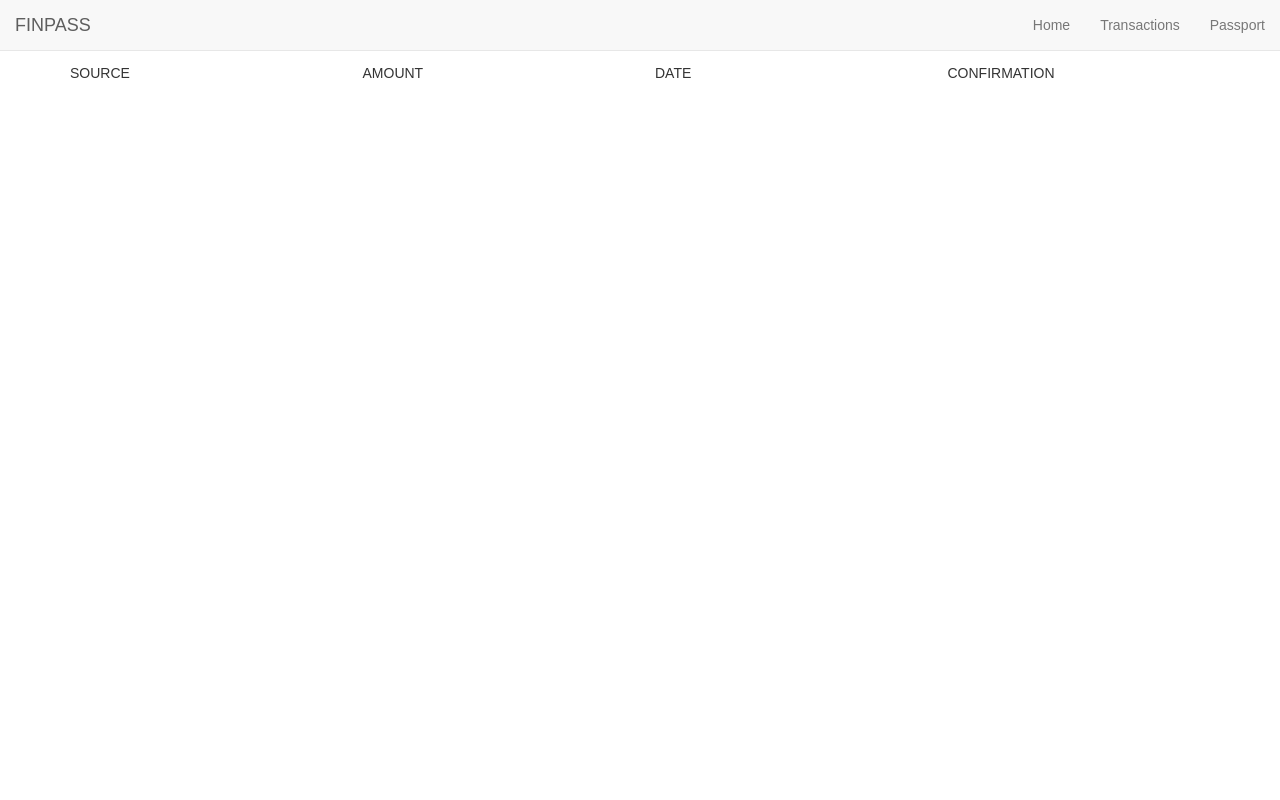
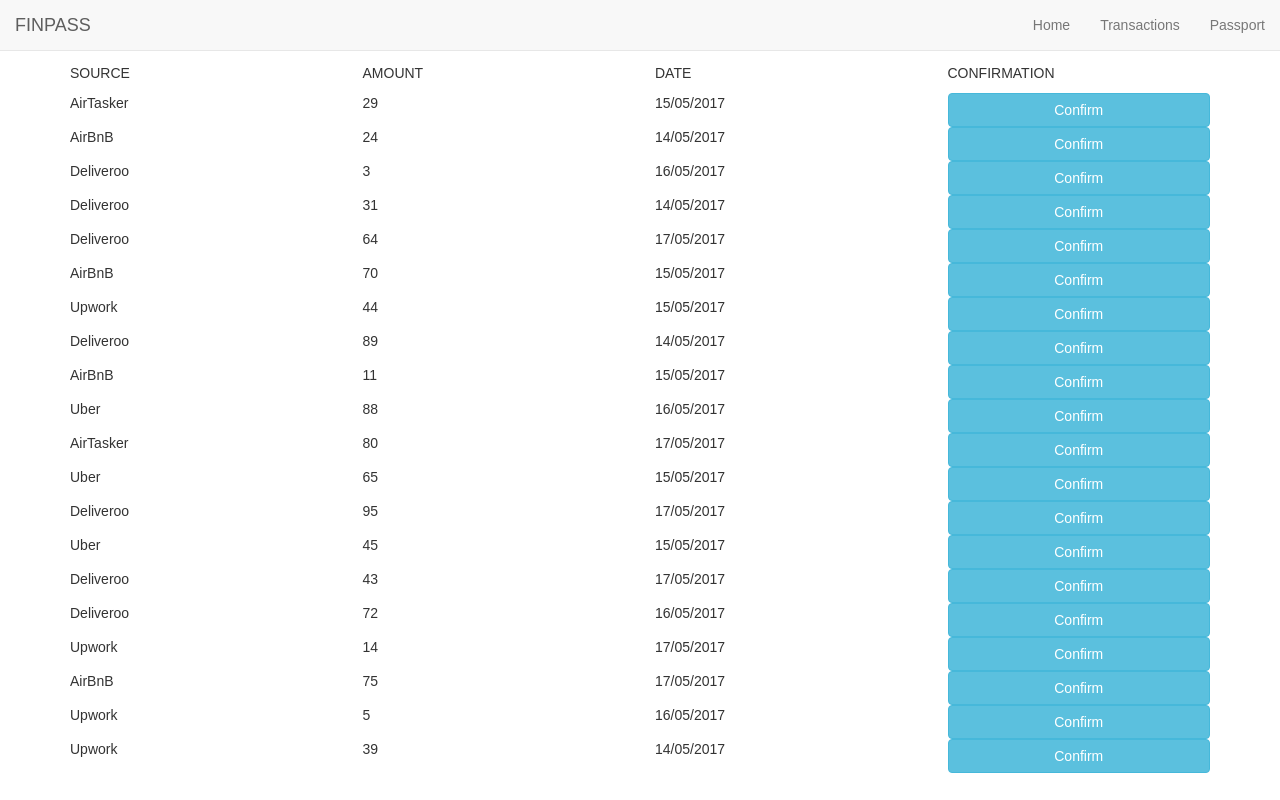
Before and after one commit to ypyang237/finpass_reghack, a React (Create React App) app: page /transactions in a window 1280 px wide. Built offline with nearby package versions, Linux system fonts and the light colour scheme.

Commit message:
mocks up dummy transaction data

```diff
--- a/src/components/transactions.js
+++ b/src/components/transactions.js
@@ -1,9 +1,47 @@
 import React, { Component } from 'react';
 import GlobalHeader from './globalHeader.js';
 import { Grid, Row, Col } from 'react-bootstrap';
+
 class Transactions extends Component {
+  render() {
+    var companies = ["AirTasker", "Uber", "Upwork", "AirBnB", "Deliveroo"]
+    var dates = ["17/05/2017", "16/05/2017", "15/05/2017", "14/05/2017"]
 
-  render() {
+    var transactions = [];
+
+    for (var i = 0; i < 20; i++ ){
+      transactions.push({
+        source: companies[Math.floor(Math.random()*companies.length)],
+        amount: Math.floor(Math.random()*100),
+        date: dates[Math.floor(Math.random()*dates.length)]
+      })
+    }
+
+    var table = transactions.map(function(e){
+      return (
+        <Row className="show-grid">
+            <Col sm={6} md={3} >
+              <p>{e.source}</p>
+            </Col>
+
+            <Col sm={6} md={3}>
+              <p>{e.amount}</p>
+            </Col>
+
+
+            <Col sm={6} md={3}>
+              <p>{e.date}</p>
+            </Col>
+
+            <Col sm={6} md={3}>
+              <a type="button" className="btn btn-info btn-block" href={'#'}>
+                Confirm
+              </a>
+            </Col>
+        </Row>
+      )
+    })
+
     return (
       <div>
         <GlobalHeader />
@@ -26,6 +64,7 @@
               <p>CONFIRMATION</p>
             </Col>
           </Row>
+          {table}
        </Grid>
     </div>
   )}
```
